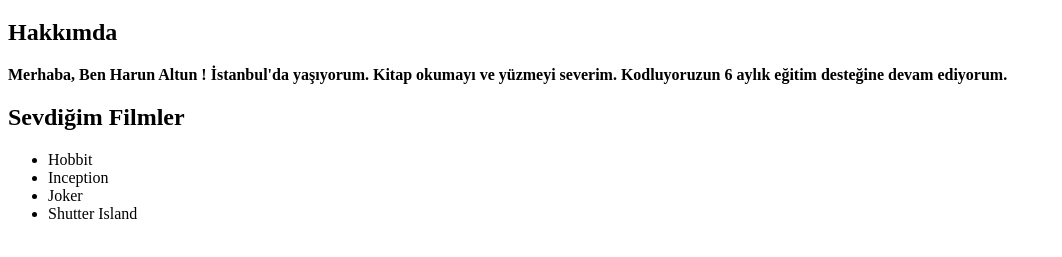
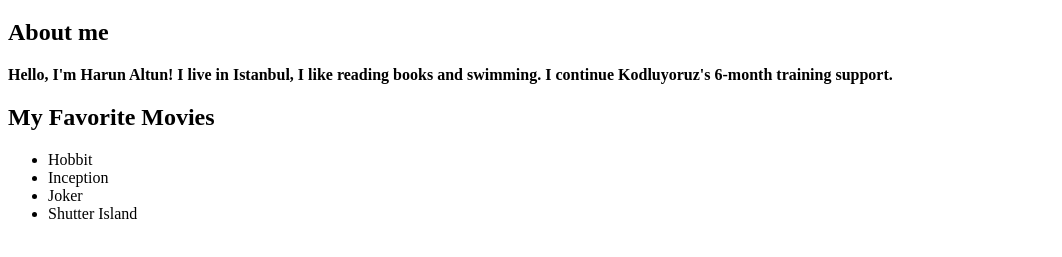
Before and after one commit to hrnaltun/PatikaHTML-CSS, a plain HTML site: page Homework1/index.html in a window 1280 px wide. Shown: the part 61-318 px from the top of the page, without its empty margins (0-1062 px from the left). Drawn offline with Linux system fonts and the light colour scheme.

Commit message:
Updated and finished

```diff
--- a/Homework1/index.html
+++ b/Homework1/index.html
@@ -8,9 +8,9 @@
 <body>
     <!-- Başlık oluşturma  -->
     <h1>Harun Altun</h1>
-        <h2>Hakkımda</h2>
-        <strong>Merhaba, Ben Harun Altun ! İstanbul'da yaşıyorum. Kitap okumayı ve yüzmeyi severim. Kodluyoruzun 6 aylık eğitim desteğine devam ediyorum. </strong>
-        <h2>Sevdiğim Filmler</h4>
+        <h2>About me</h2>
+        <strong>Hello, I'm Harun Altun! I live in Istanbul, I like reading books and swimming. I continue Kodluyoruz's 6-month training support. </strong>
+        <h2>My Favorite Movies</h4>
         <ul>
             <li>Hobbit</li>
             <li>Inception</li>
```
